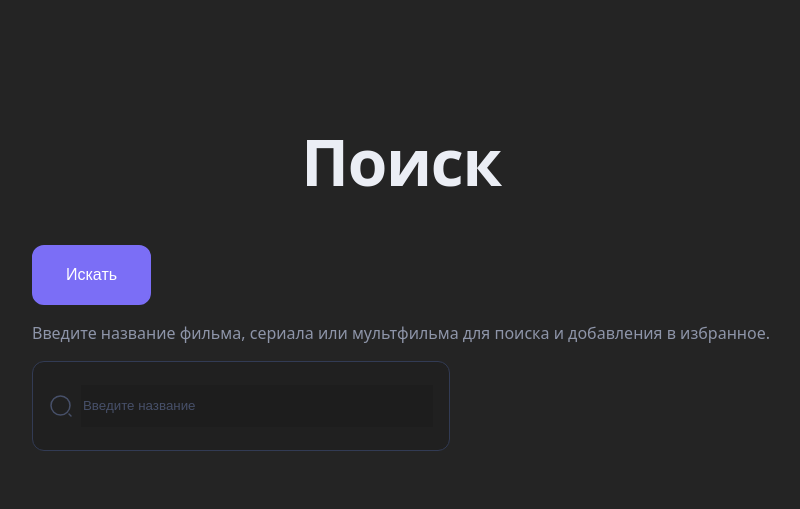
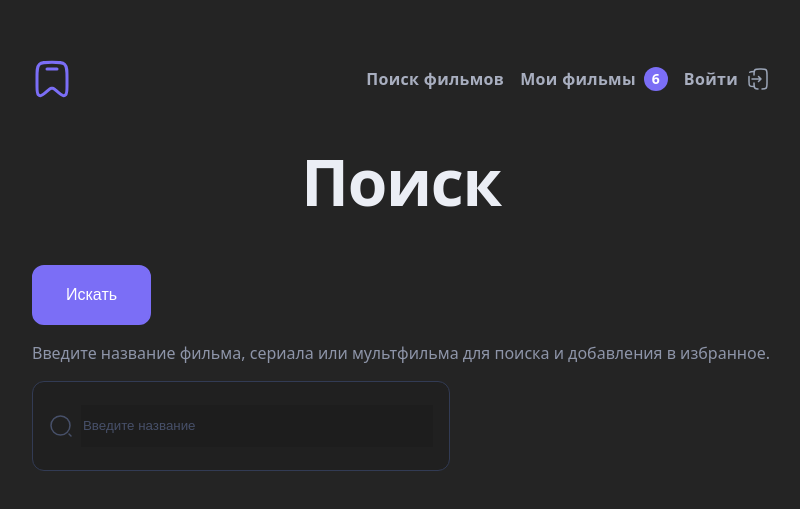
Before and after one commit to kkozhelin/react-project-1, a React (Vite) app: page / in a window 1280 px wide. Shown: the part 135-644 px from the top of the page, without its empty margins (239-1039 px from the left). Built offline with nearby package versions, Linux system fonts and the light colour scheme.

Commit message:
добавил header

```diff
--- a/src/App.jsx
+++ b/src/App.jsx
@@ -3,7 +3,8 @@ import './App.css'
 import Button from './components/Button/Button.jsx';
 import Title from './components/Title/Title.jsx';
 import Description from "./components/Description/Description.jsx";
-import Input from "./components/input/Input.jsx";
+import Input from "./components/IInput/Input.jsx";
+import Header from "./components/Header/Header.jsx";
 
 function App() {
     const saveChange = () => {
@@ -12,6 +13,7 @@ function App() {
 
   return (
     <>
+        <Header/>
         <Title>Поиск</Title>
         <Button onClick={ saveChange }>Искать</Button>
         <Description>Введите название фильма, сериала или мультфильма для поиска и добавления в избранное.</Description>
--- /dev/null
+++ b/src/components/Header/Header.css
@@ -0,0 +1,43 @@
+.Header {
+    display: flex;
+    justify-content: space-between;
+    align-items: center;
+}
+
+.navbar {
+    display: flex;
+    justify-content: space-between;
+    align-items: center;
+    gap: 16px;
+
+    a {
+        display: flex;
+        gap: 8px;
+        cursor: pointer;
+    }
+
+    span {
+        color: #A8AEBF;
+        font-size: 16px;
+        font-style: normal;
+        font-weight: 600;
+        line-height: 24px;
+        letter-spacing: 0.32px;
+    }
+
+    .number {
+        display: flex;
+        justify-content: center;
+        align-items: center;
+        width: 24px;
+        height: 24px;
+        color: #FFF;
+        font-size: 14px;
+        font-style: normal;
+        font-weight: 600;
+        line-height: 24px;
+        letter-spacing: 0.28px;
+        background-color: rgba(123, 110, 246, 1);
+        border-radius: 50%;
+    }
+}
--- /dev/null
+++ b/src/components/Header/Header.jsx
@@ -0,0 +1,22 @@
+import './Header.css';
+
+function Header() {
+    return (
+        <header className="Header">
+            <img src='/logo.svg' alt='logo'/>
+            <nav className='navbar'>
+                <a><span>Поиск фильмов</span></a>
+                <a>
+                    <span>Мои фильмы</span>
+                    <span className='number'>6</span>
+                </a>
+                <a>
+                    <span>Войти</span>
+                    <img src='./exit.svg'/>
+                </a>
+            </nav>
+        </header>
+    )
+}
+
+export default Header;
```
Also changed, not shown: public/exit.svg (added), public/logo.svg (added), src/components/IInput/Input.css (renamed from src/components/input/Input.css), src/components/IInput/Input.jsx (renamed from src/components/input/Input.jsx).
